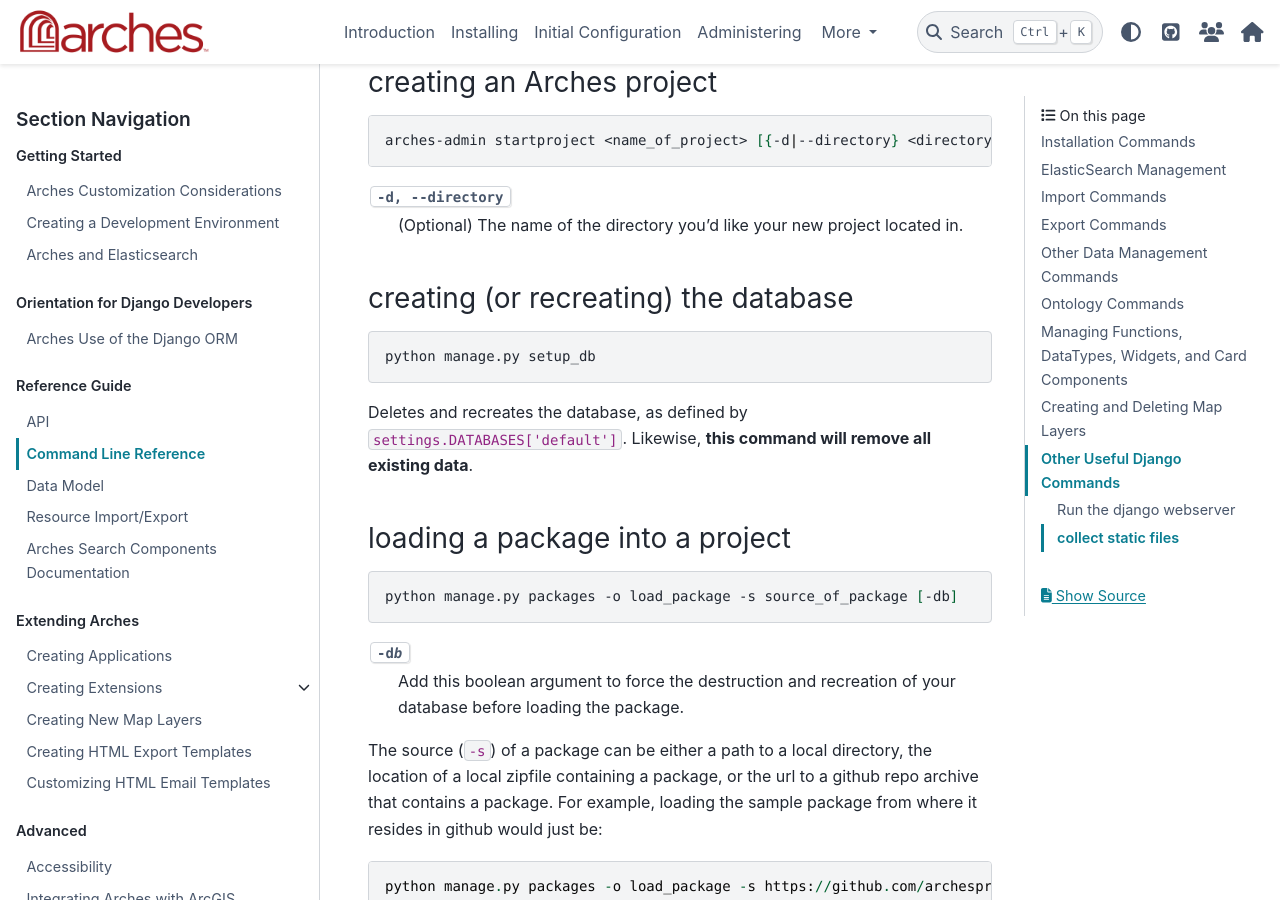
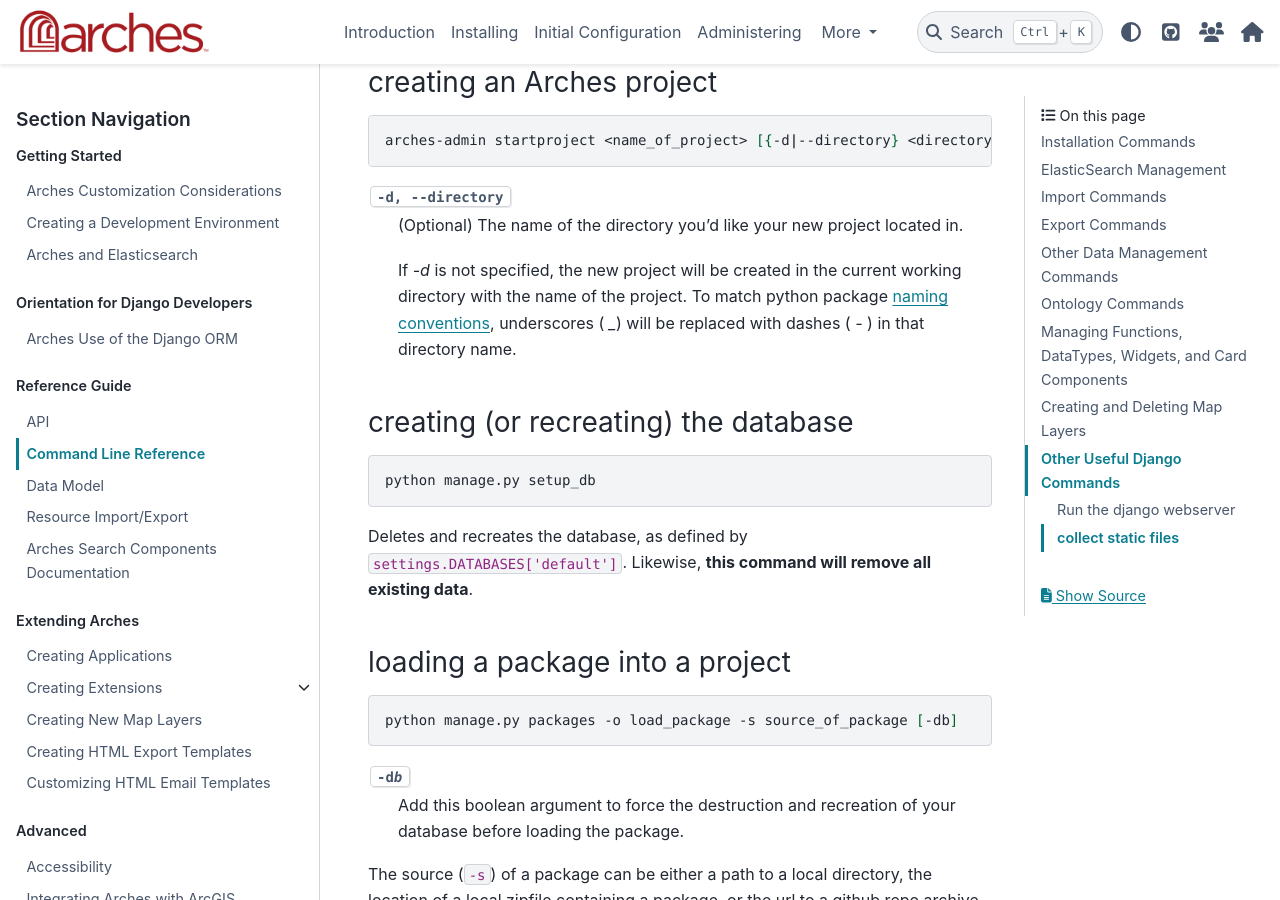
Before and after one commit to archesproject/arches-docs, a Sphinx documentation site: the page built from docs/developing/reference/command-line-reference.rst, in a window 1280 px wide and 900 px high, scrolled down 1101 px. Built offline with Sphinx 7.4.7 and the PyData theme 0.15.4, drawn with Linux system fonts in a browser that asks for light colours.

Commit message:
Add context for -d arg during startproject

```diff
--- a/docs/developing/reference/command-line-reference.rst
+++ b/docs/developing/reference/command-line-reference.rst
@@ -50,6 +50,11 @@
 
 -d, --directory
     (Optional) The name of the directory you'd like your new project located in.
+
+    If `-d` is not specified, the new project will be created in the current working directory
+    with the name of the project. To match python package `naming conventions
+    <https://peps.python.org/pep-0008/#package-and-module-names>`_,
+    underscores ( `_`) will be replaced with dashes ( `-` ) in that directory name.
 
 
 
```
